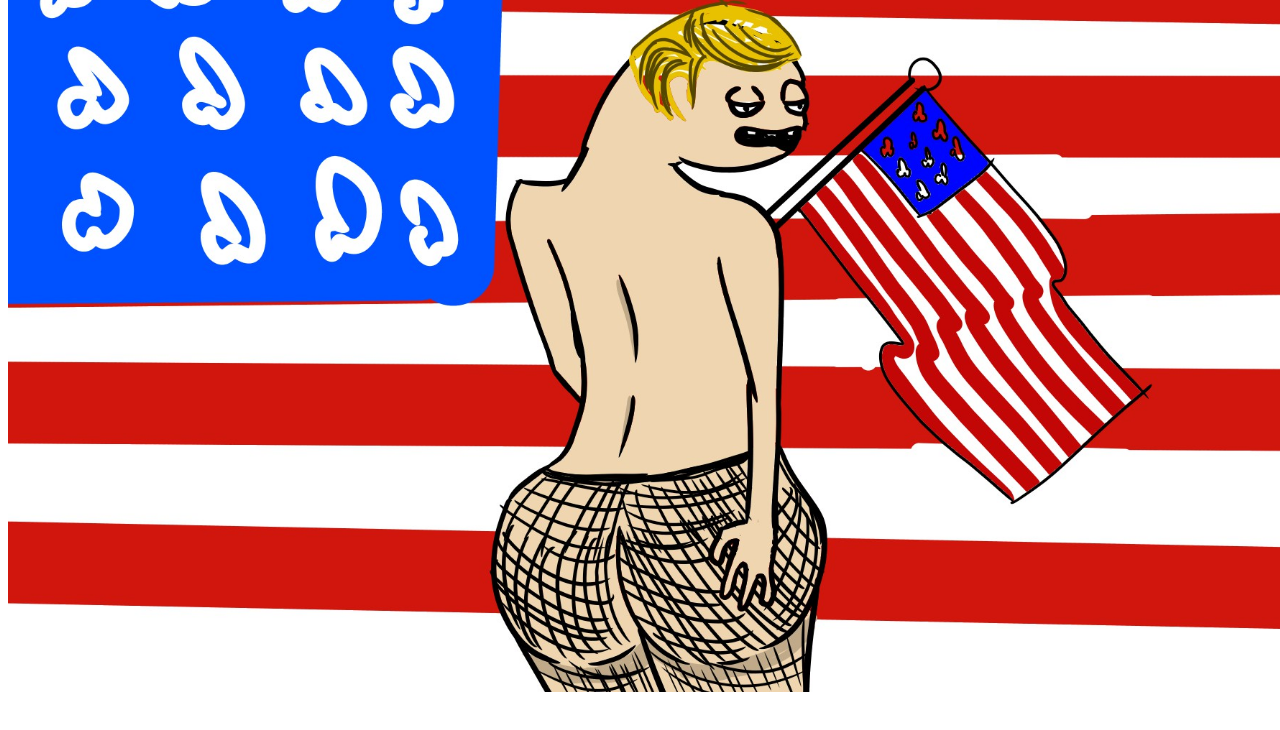
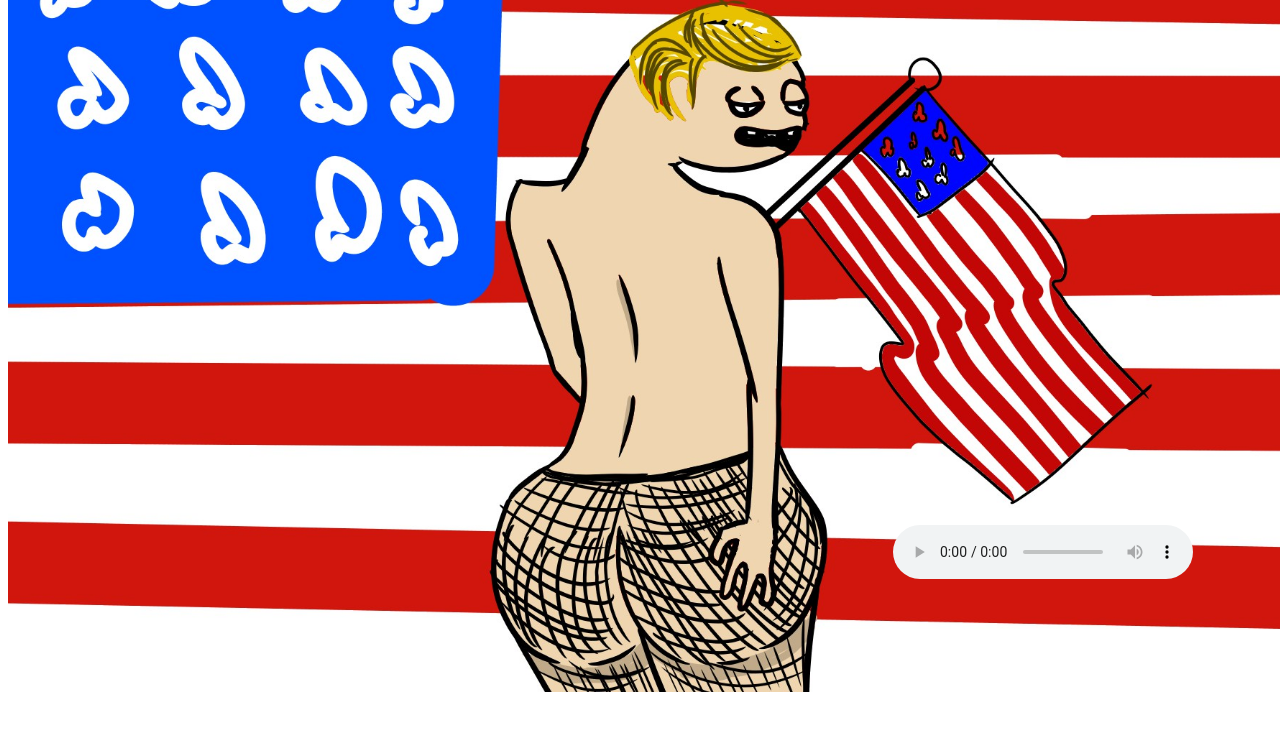
Before and after one commit to Noobinity/GYATTRUMP, a plain HTML site: page index.html in a window 1280 px wide. Shown: the part 92-822 px from the top of the page. Before the commit the page ends 800 px from the top, so only its background shows below. Drawn offline with Linux system fonts and the light colour scheme.

Commit message:
Add files via upload

```diff
--- a/index.html
+++ b/index.html
@@ -24,9 +24,31 @@
             top: 20px;
             right: 20px;
         }
+        .container {
+            height: 200px;
+            position: relative;
+        }
+
+        .vertical-center {
+            margin: 0;
+            position: absolute;
+            top: -70%;
+            left: 70%;
+            -ms-transform: translateY(-50%);
+            transform: translateY(-50%);
+        }
     </style>
     <body>
         <img src="Gyatt.jpg"  class="body">
+        <div class="container">
+            <div class="vertical-center">
+                <audio controls>
+                    <source src="gyatt.mp3" type="audio/ogg">
+                    <source src="gyatt.mp3" type="audio/mpeg">
+
+                  </audio>
+            </div>
+          </div>
         <div class="social-buttons">
             <a href="https://pump.fun/board"><img src="PF.png" alt="PumpFun"></a>
             <a href="https://twitter.com/Gyattrump"><img src="X.png" alt="Twitter"></a>
```
Also changed, not shown: 1 other file.
